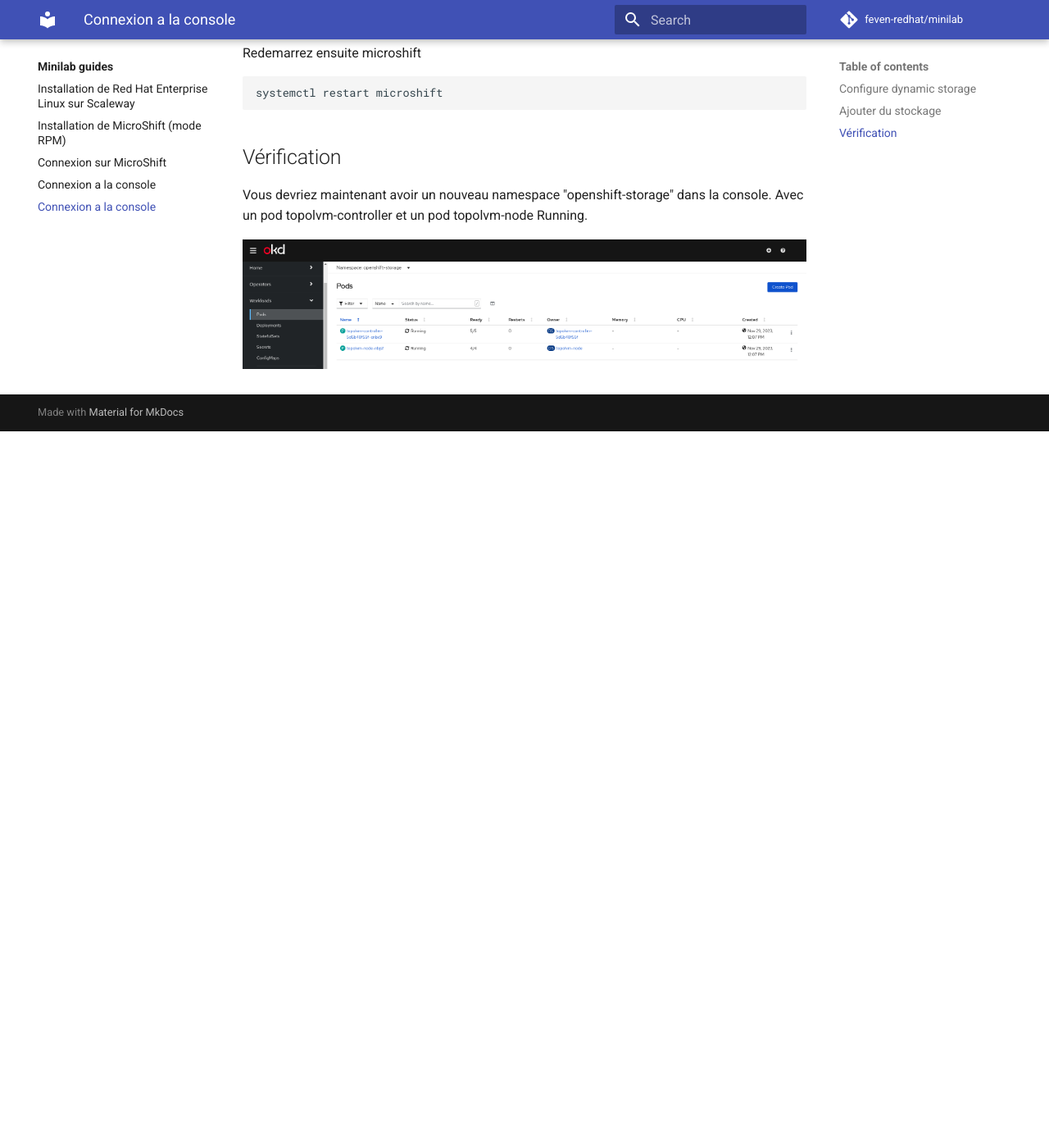
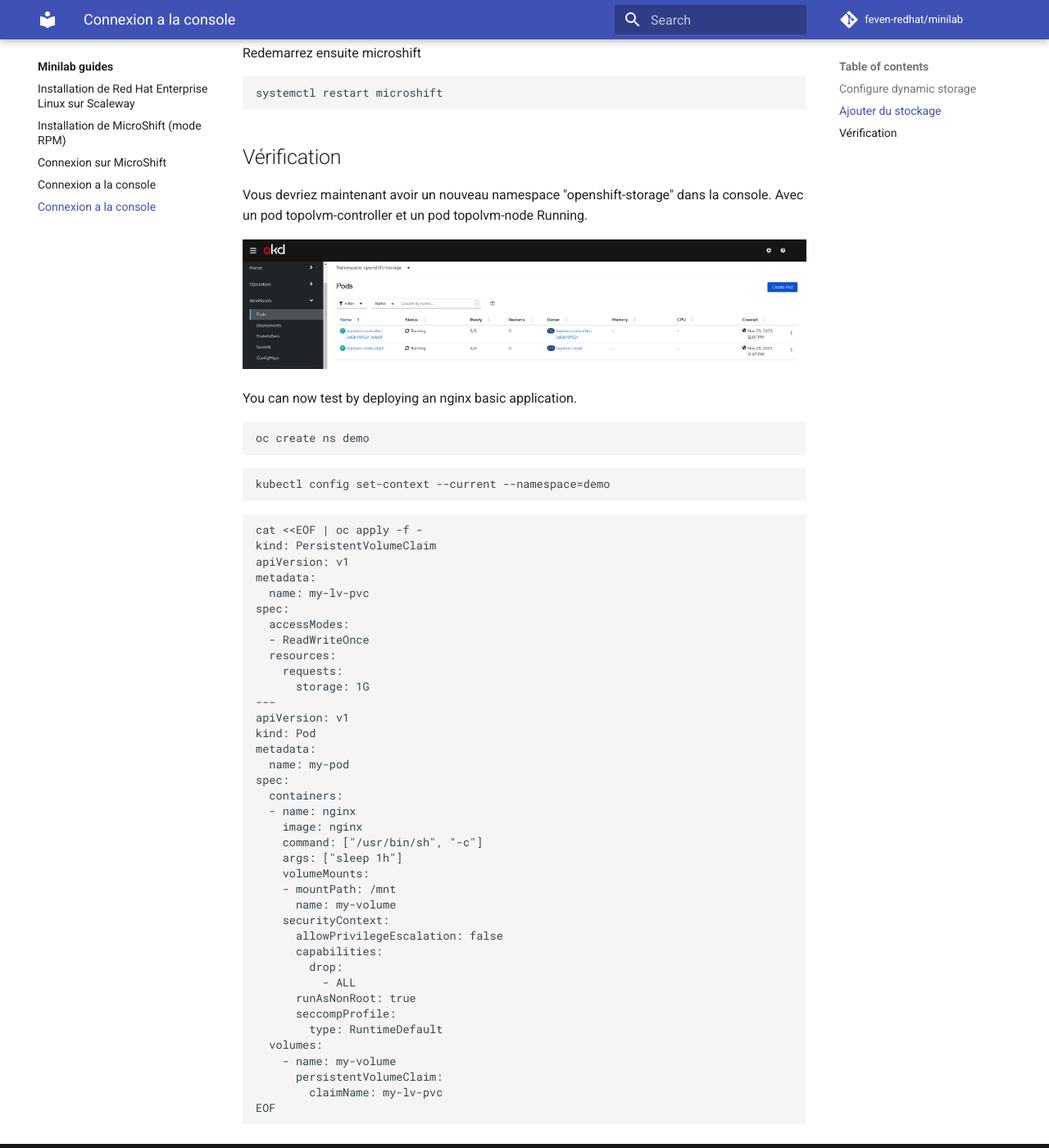
Before and after one commit to neutron-IT-organization/deepseek-openshift, an MkDocs documentation site: the page built from content/openshift/05_configure-storage.md, in a window 1280 px wide and 1400 px high, scrolled down 1056 px. Shown: the whole window at 82% size. Built offline with MkDocs 1.6.1 and Material for MkDocs 9.7.7, drawn with Linux system fonts in a browser that asks for light colours; comment, search, counter and statistics services are not loaded; before the commit the page ends 1582 px from its top, so only the background shows below that.

Commit message:
add storage part

````diff
--- a/content/openshift/05_configure-storage.md
+++ b/content/openshift/05_configure-storage.md
@@ -36,3 +36,54 @@
 Vous devriez maintenant avoir un nouveau namespace "openshift-storage" dans la console. Avec un pod topolvm-controller et un pod topolvm-node Running.
 
 ![Create Disk](../images/topolvm.png)
+
+
+You can now test by deploying an nginx basic application.
+
+```shell
+oc create ns demo
+```
+```shell
+kubectl config set-context --current --namespace=demo
+```
+
+```shell
+cat <<EOF | oc apply -f -
+kind: PersistentVolumeClaim
+apiVersion: v1
+metadata:
+  name: my-lv-pvc
+spec:
+  accessModes:
+  - ReadWriteOnce
+  resources:
+    requests:
+      storage: 1G
+---
+apiVersion: v1
+kind: Pod
+metadata:
+  name: my-pod
+spec:
+  containers:
+  - name: nginx
+    image: nginx
+    command: ["/usr/bin/sh", "-c"]
+    args: ["sleep 1h"]
+    volumeMounts:
+    - mountPath: /mnt
+      name: my-volume
+    securityContext:
+      allowPrivilegeEscalation: false
+      capabilities:
+        drop:
+          - ALL
+      runAsNonRoot: true
+      seccompProfile:
+        type: RuntimeDefault
+  volumes:
+    - name: my-volume
+      persistentVolumeClaim:
+        claimName: my-lv-pvc
+EOF
+```
````
